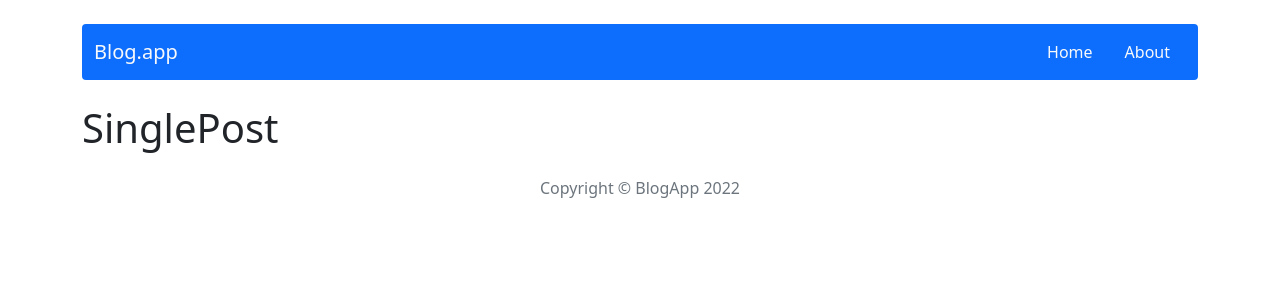
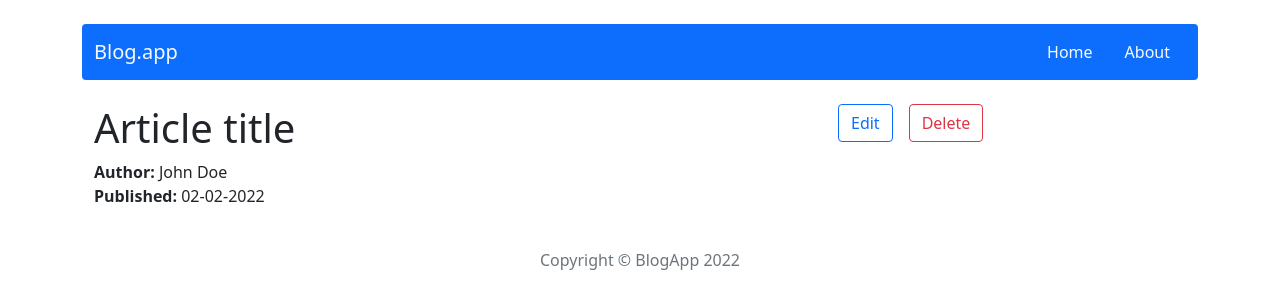
Before and after one commit to Lukasz-Sochacki/blogApp, a React (Create React App) app: page /post/1 in a window 1280 px wide. Shown: the top 308 px of the page. Built offline with nearby package versions, Linux system fonts and the light colour scheme.

Commit message:
Add SinglePost page and delete post option

```diff
--- a/src/components/pages/Home/Home.js
+++ b/src/components/pages/Home/Home.js
@@ -6,11 +6,11 @@ import { Link } from 'react-router-dom';
 
 const Home = () => {
   const posts = useSelector(getAllPosts);
-  console.log(posts);
 
   return (
     <>
       <Container>
+        <h1 className='mb-5'>All posts</h1>
         <Row>
           {posts.map((post) => (
             <Col md='4' key={post.id} className='mb-4'>
--- a/src/components/pages/SinglePost/SinglePost.js
+++ b/src/components/pages/SinglePost/SinglePost.js
@@ -1,11 +1,77 @@
+import { useParams } from 'react-router-dom';
 import styles from './SinglePost.module.scss';
+import { useSelector } from 'react-redux';
+import { getPostById } from '../../../redux/postsRedux';
+import { Button, Col, Container, Row, Modal } from 'react-bootstrap';
+import { Link, Navigate } from 'react-router-dom';
+import { useState } from 'react';
+import { useDispatch } from 'react-redux';
+import { deletePost } from '../../../redux/postsRedux';
 
 const SinglePost = () => {
-  return (
-    <div>
-      <h1>SinglePost</h1>
-    </div>
-  );
+  const { id } = useParams();
+  const dispatch = useDispatch();
+
+  const postData = useSelector((state) => getPostById(state, id));
+
+  const [showModal, setShowModal] = useState(false);
+
+  const handleDelete = (event) => {
+    event.preventDefault();
+    dispatch(deletePost(id));
+  };
+
+  if (!postData) return <Navigate to='/' />;
+  else
+    return (
+      <Container>
+        <Row>
+          <Col md='8'>
+            <h1>{postData.title}</h1>
+            <p className='mb-3'>
+              <strong>Author: </strong>
+              {postData.author}
+              <br />
+              <strong>Published: </strong>
+              {postData.publishedDate}
+            </p>
+          </Col>
+          <Col md='4'>
+            <Link
+              to={`/post/edit/${postData.id}`}
+              className='btn btn-outline-primary'
+            >
+              Edit
+            </Link>
+            <Button
+              variant='outline-danger mx-3'
+              onClick={() => setShowModal(true)}
+            >
+              Delete
+            </Button>
+          </Col>
+        </Row>
+
+        <Modal show={showModal} onHide={() => setShowModal(false)}>
+          <Modal.Header closeButton>
+            <Modal.Title>Are you sure?</Modal.Title>
+          </Modal.Header>
+          <Modal.Body>
+            This operation will completely remove this post from the app.
+            <br />
+            Are you sure you want to do that?
+          </Modal.Body>
+          <Modal.Footer>
+            <Button variant='secondary' onClick={() => setShowModal(false)}>
+              Cancel
+            </Button>
+            <Button variant='danger' onClick={handleDelete}>
+              Remove
+            </Button>
+          </Modal.Footer>
+        </Modal>
+      </Container>
+    );
 };
 
 export default SinglePost;
--- a/src/redux/postsRedux.js
+++ b/src/redux/postsRedux.js
@@ -1,15 +1,27 @@
 //selectors
 
 export const getAllPosts = (state) => state.posts;
+
+export const getPostById = ({ posts }, postId) =>
+  posts.find((post) => post.id === postId);
 
 //actions
 
 const createActionName = (actionName) => `app/posts/${actionName}`;
 
+const DELETE_POST = createActionName('DELETE_POST');
+
 //action creators
+
+export const deletePost = (payload) => ({
+  type: DELETE_POST,
+  payload,
+});
 
 const postsReducer = (statePart = [], action) => {
   switch (action.type) {
+    case DELETE_POST:
+      return statePart.filter((post) => post.id !== action.payload);
     default:
       return statePart;
   }
```
